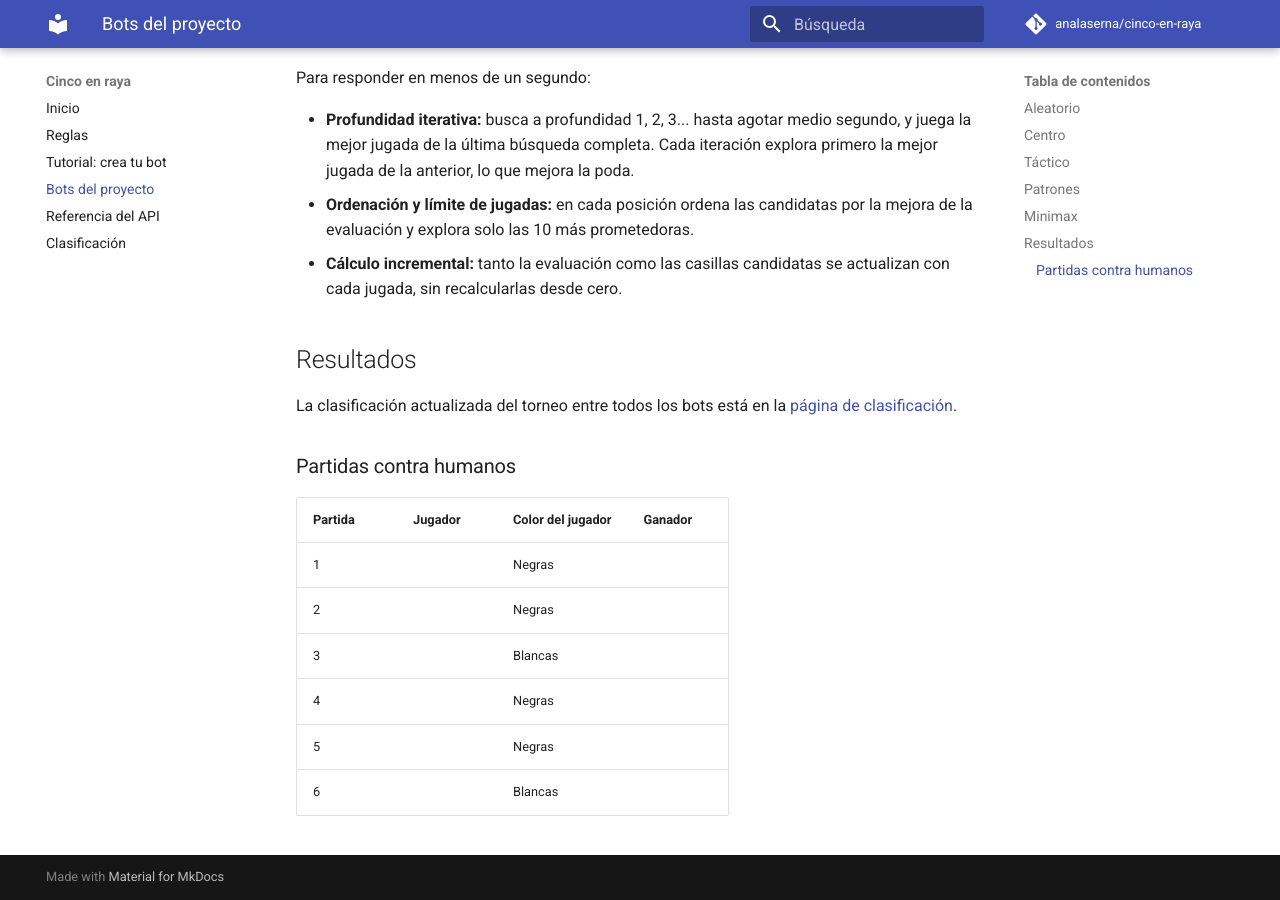
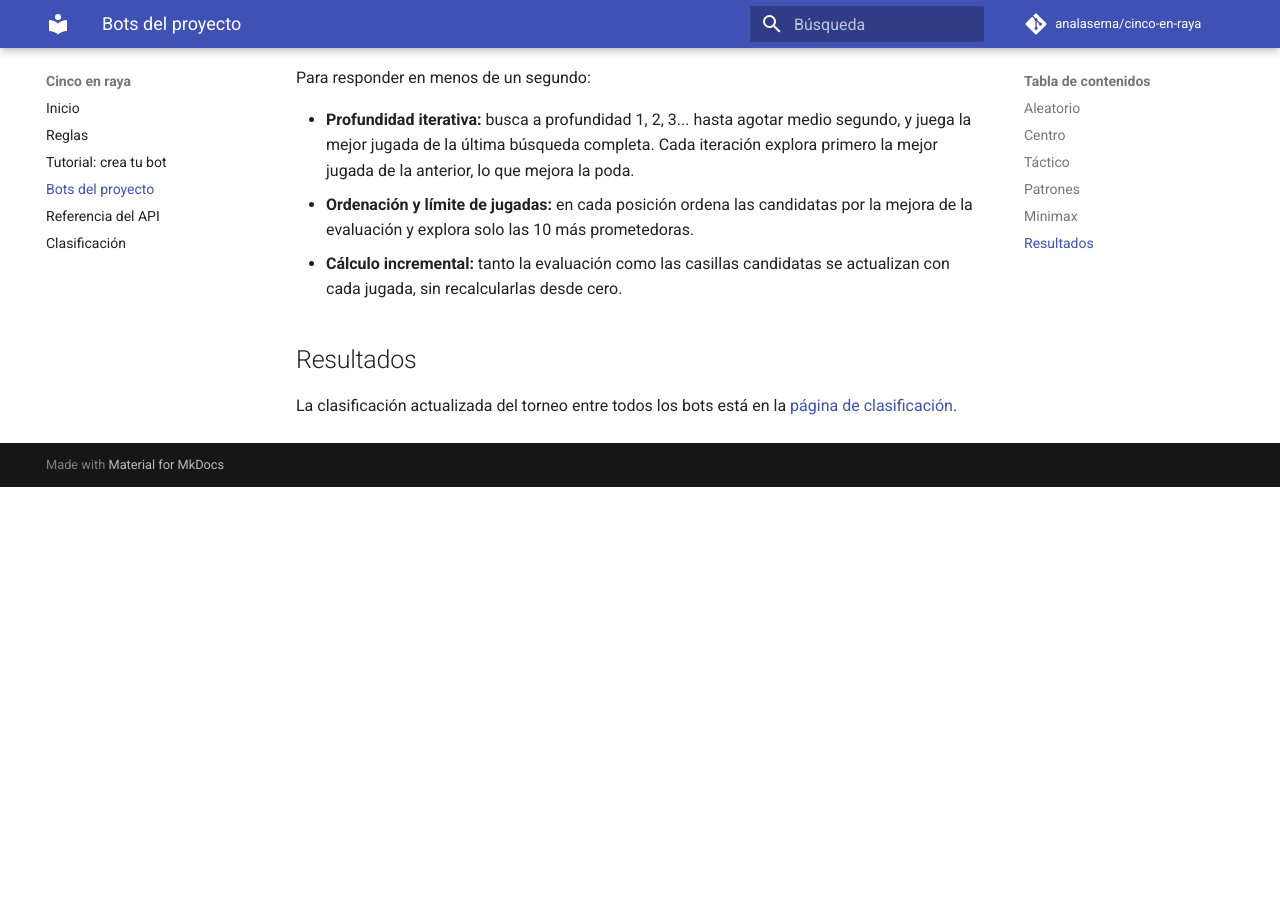
Before and after one commit to analaserna/cinco-en-raya, an MkDocs documentation site: the page built from docs/bots.md, in a window 1280 px wide and 900 px high, scrolled down 2128 px. Built offline with MkDocs 1.6.1 and Material for MkDocs 9.7.7, drawn with Linux system fonts in a browser that asks for light colours; comment, search, counter and statistics services are not loaded; after the commit the page ends 2615 px from its top, so only the background shows below that.

Commit message:
Quita .DS_Store y corrige el README, el tutorial y la tabla de partidas

```diff
--- a/docs/bots.md
+++ b/docs/bots.md
@@ -58,14 +58,3 @@ Para responder en menos de un segundo:
 ## Resultados
 
 La clasificación actualizada del torneo entre todos los bots está en la [página de clasificación](https://analaserna.github.io/cinco-en-raya/).
-
-### Partidas contra humanos
-
-| Partida | Jugador | Color del jugador | Ganador |
-|---|---|---|---|
-| 1 | | Negras | |
-| 2 | | Negras | |
-| 3 | | Blancas | |
-| 4 | | Negras | |
-| 5 | | Negras | |
-| 6 | | Blancas | |
```
Also changed, not shown: README.md (+1 -1 lines), 2 other files.
